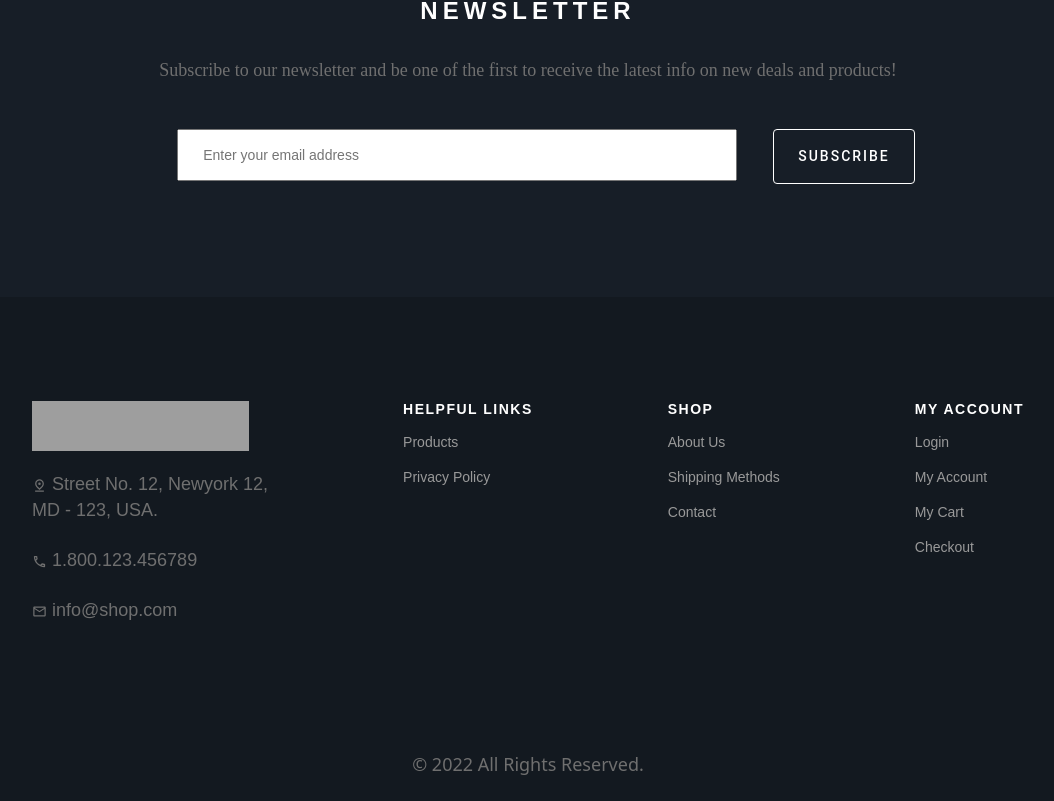
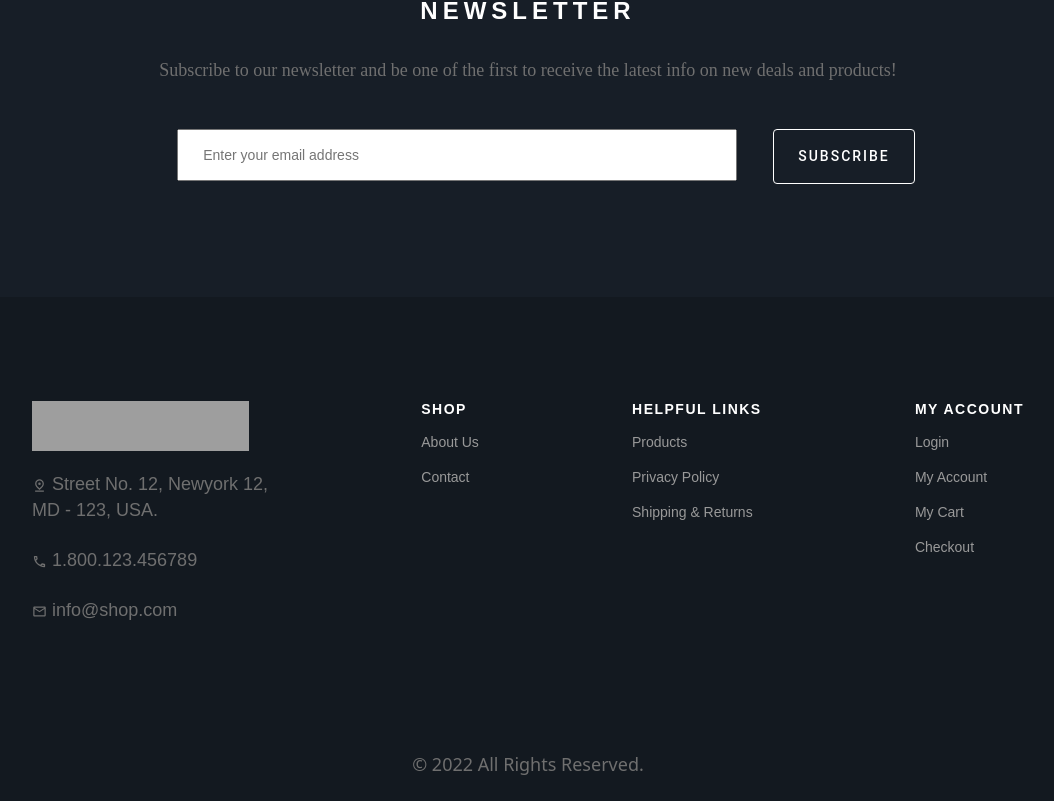
Before and after one commit to YagneshP/riipen_project, a Next.js app: page / in a window 1280 px wide. Shown: the part 2797-3598 px from the top of the page, without its empty margins (112-1166 px from the left). Built offline with nearby package versions, Linux system fonts and the light colour scheme; no server answers; grey boxes are pictures that could not be loaded.

Commit message:
Rename footer links and categories & switch <a> tags to <Link>

```diff
--- a/components/Footer.js
+++ b/components/Footer.js
@@ -2,6 +2,7 @@ import Logo from "./Header/Logo";
 import PinDropOutlinedIcon from "@mui/icons-material/PinDropOutlined";
 import LocalPhoneOutlinedIcon from "@mui/icons-material/LocalPhoneOutlined";
 import EmailOutlinedIcon from "@mui/icons-material/EmailOutlined";
+import Link from "next/link";
 
 const Footer = () => {
   return (
@@ -21,49 +22,50 @@ const Footer = () => {
           </p>
         </div>
 
+        {/* <!-- SHOP --> */}
         <div className="footer-column footer-column-2">
-          <h6>Helpful Links</h6>
+          <h6>Shop</h6>
           <ul className="footer-links">
             <li>
-              <a href="/products-content"> Products</a>
+              <Link href="/about"> About Us</Link>
             </li>
             <li>
-              <a href="/privacypolicy"> Privacy Policy</a>
+              <Link href="/contact"> Contact</Link>
             </li>
           </ul>
         </div>
 
-        {/* <!-- SHOP --> */}
         <div className="footer-column footer-column-3">
-          <h6>Shop</h6>
+          <h6>Helpful Links</h6>
           <ul className="footer-links">
             <li>
-              <a href="/about"> About Us</a>
+              <Link href="/products-content"> Products</Link>
             </li>
             <li>
-              <a href="/shippingandreturns"> Shipping Methods</a>
+              <Link href="/privacypolicy"> Privacy Policy</Link>
             </li>
             <li>
-              <a href="/contact"> Contact</a>
+              <Link href="/shippingandreturns"> Shipping & Returns</Link>
             </li>
           </ul>
         </div>
+
 
         {/* <!-- MY ACCOUNT --> */}
         <div className="footer-column footer-column-4">
           <h6>My Account</h6>
           <ul className="footer-links">
             <li>
-              <a href="#."> Login</a>
+              <Link href="#."> Login</Link>
             </li>
             <li>
-              <a href="/account"> My Account</a>
+              <Link href="/account"> My Account</Link>
             </li>
             <li>
-              <a href="/cart"> My Cart</a>
+              <Link href="/cart"> My Cart</Link>
             </li>
             <li>
-              <a href="/checkout"> Checkout</a>
+              <Link href="/checkout"> Checkout</Link>
             </li>
           </ul>
         </div>
```
